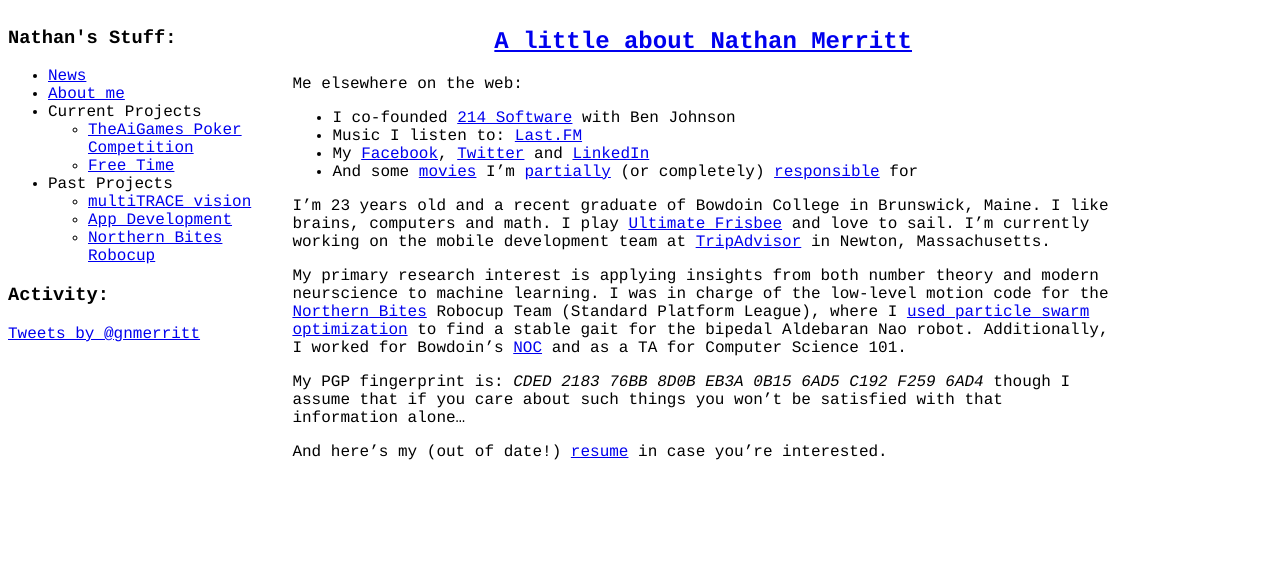
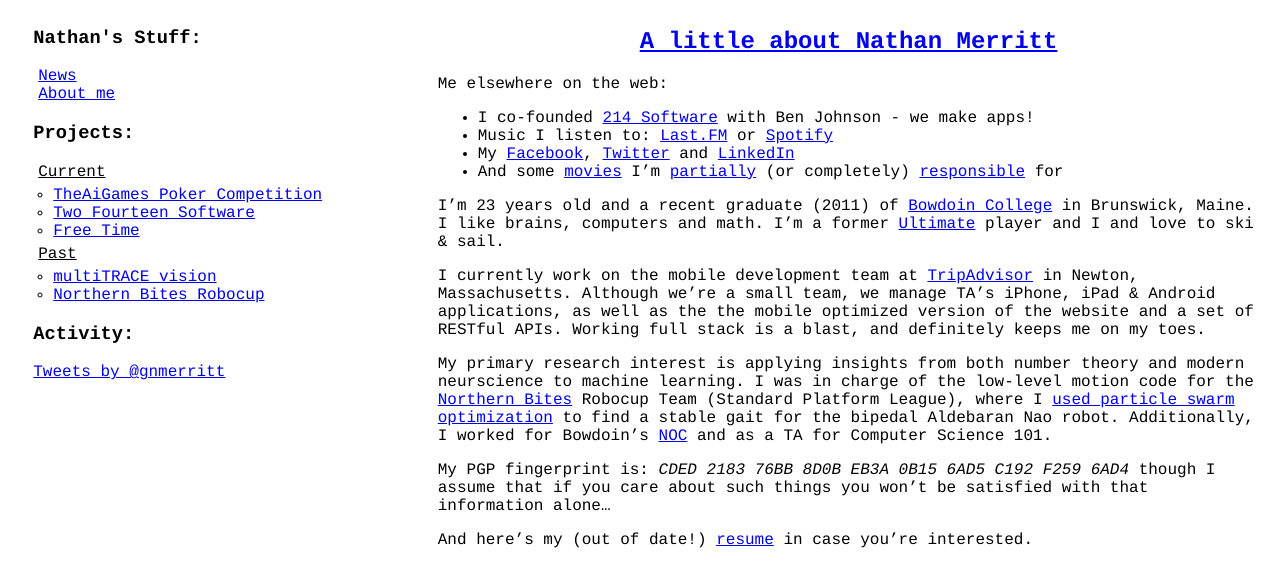
Before and after one commit to gnmerritt/gnmerritt.net, a Jekyll site: the page built from aboutme.markdown, in a window 1280 px wide. Shown: the top 587 px of the page. Built offline with Jekyll 4.4.1, drawn with Linux system fonts in a browser that asks for light colours; comment, search, counter and statistics services are not loaded.

Commit message:
updated styling a bit, added more to about me

```diff
--- a/_layouts/default.html
+++ b/_layouts/default.html
@@ -7,26 +7,33 @@
 </head>
 <body>
 
-<nav class="left">
+<div class="grid">
+
+<nav class="col sidebar">
  <h3>Nathan's Stuff:</h3>
 
-  <ul>
+  <ul class="toplist">
    <li><a href="index.html">News</a></li>
 <!--  <li><a href="/projects/">Written works</a></li> -->
 
    <li><a href="aboutme.html">About me</a></li>
+  </ul>
 
-   <li>Current Projects<br>
+  <h3>Projects:</h3>
+  <ul class="toplist">
+   <li class="section">Current</li>
+   <li class="projects">
      <ul>
        <li><a href="http://github.com/gnmerritt/pokeher">TheAiGames Poker Competition</a></li>
+       <li><a href="http://twofourteen.com">Two Fourteen Software</a></li>
        <li><a href="http://freetimeapp.com">Free Time</a></li>
      </ul>
    </li>
 
-   <li>Past Projects<br>
+   <li class="section">Past</li>
+   <li class="projects">
      <ul>
        <li><a href="/cs280/">multiTRACE vision</a></li>
-       <li><a href="http://twofourteen.com">App Development</a></li>
        <li><a href="http://robocup.bowdoin.edu/blog/">Northern Bites Robocup</a></li>
      </ul>
    </li>
@@ -38,13 +45,13 @@
 <script>!function(d,s,id){var js,fjs=d.getElementsByTagName(s)[0];if(!d.getElementById(id)){js=d.createElement(s);js.id=id;js.src="//platform.twitter.com/widgets.js";fjs.parentNode.insertBefore(js,fjs);}}(document,"script","twitter-wjs");</script>
 </nav>
 
-<div id="content">
+<div id="content" class="col main">
 
 {{ content }}
 
 </div>
 
-<footer> </footer>
+</div> <!-- .grid -->
 
 <script type="text/javascript" src="/js/blog.js" />
 <script>
--- a/_layouts/post.html
+++ b/_layouts/post.html
@@ -6,7 +6,7 @@
   <h3 class="title"><a href="{{ page.url }}">{{ page.title }}</a></h3>
   <p class="date">{{ page.date | date: "%B %d, %Y" }}</p>
 
-  <div class="body">
+  <div class="body clear">
     {{ content }}
   </div>
 
--- a/aboutme.markdown
+++ b/aboutme.markdown
@@ -5,17 +5,22 @@
 
 Me elsewhere on the web:
 
- *  I co-founded [214 Software](http://twofourteen.com) with Ben Johnson
- *  Music I listen to: [Last.FM](http://www.last.fm/user/satH4n/)
+ *  I co-founded [214 Software](http://twofourteen.com) with Ben Johnson - we make apps!
+ *  Music I listen to: [Last.FM](http://www.last.fm/user/satH4n/) or [Spotify](http://open.spotify.com/user/1239066134)
  *  My [Facebook](http://facebook.com/gnmerritt), [Twitter](http://twitter.com/gnmerritt) and [LinkedIn](http://www.linkedin.com/profile?viewProfile=&key=25508982&trk=tab_pro)
  *  And some [movies](http://youtube.com/profile?user=satH4n) I'm [partially](http://vimeo.com/4362627) (or completely) [responsible](http://vimeo.com/22967514) for
 
+I'm 23 years old and a recent graduate (2011) of [Bowdoin
+College](http://bowdoin.edu) in Brunswick, Maine. I like brains,
+computers and math. I'm a former [Ultimate](http://stonedclown.com)
+player and I and love to ski & sail.
 
-I'm 23 years old and a recent graduate of Bowdoin College in
-Brunswick, Maine. I like brains, computers and math. I play [Ultimate
-Frisbee](http://stonedclown.com) and love to sail. I'm currently
-working on the mobile development team at
-[TripAdvisor](http://tripadvisor.com) in Newton, Massachusetts.
+I currently work on the mobile development team at
+[TripAdvisor](http://tripadvisor.com) in Newton,
+Massachusetts. Although we're a small team, we manage TA's iPhone,
+iPad & Android applications, as well as the the mobile optimized
+version of the website and a set of RESTful APIs. Working full stack
+is a blast, and definitely keeps me on my toes.
 
 My primary research interest is applying insights from both number
 theory and modern neurscience to machine learning. I was in charge of
@@ -32,4 +37,5 @@
 6AD4</i> though I assume that if you care about such things you won't be
 satisfied with that information alone...
 
-And here's my (out of date!) [resume](/gnmerritt-resume.pdf) in case you're interested.
+And here's my (out of date!) [resume](/gnmerritt-resume.pdf) in case
+you're interested.
--- a/css/blog.css
+++ b/css/blog.css
@@ -2,27 +2,27 @@
 
 h2 { text-align: center; }
 
-nav.left { width:20%; float:left; }
+nav.left { margin-left:2%; width:20%; float:left; }
 
-#content { width:65%; float:left; margin-left:2.5%; border-top:30px; border-bottom:30px; }
+.projects ul { padding-left:15px; }
+.toplist { list-style:none; padding-left:5px; width:100%; }
+.section { margin:5px 0; text-decoration:underline; }
+
+.grid:after { content: ""; display: table; clear: both; }
+.grid .col { float:left; margin-left:2%; }
+.grid .main { width: 65%; }
+.grid .sidebar { width:30%; }
+
+#content { border-top:30px; border-bottom:30px; }
 #content h4 { text-align: right; }
 
-nav.right { float:right; }
-
-div.clear { clear:both; }
+.clear { clear:both; }
 
 .post { border:1px inset black; overflow:auto; margin:1em; padding:0.5em; }
 .post.full { border-style:none; }
 .post h3 { float:left; } /* title */
 .post .date { float:right; } /* date */
-.post .preview { clear:both; }
 .post.closed .preview { display:none; }
-.post .body { clear:both; }
-.post .related { }
 .post .more, .post .hide { margin:0.5em; padding:0.25em; cursor:pointer; }
 .post .more { float:right; }
 .post .hide { border:1px dashed black; float:left; }
-
-#footer { margin:0 50px; clear:both; }
-
-#commits { }
--- a/index.markdown
+++ b/index.markdown
@@ -18,7 +18,7 @@
        <p class="date">{{ post.date | date: "%d %B  %Y"}}</p>
        <br />
 
-       <div class="preview">{{ post.content | strip_html | truncatewords: 50 }}</div>
+       <div class="preview clear">{{ post.content | strip_html | truncatewords: 50 }}</div>
 
        <div class="clear">
          <p class="hide" onclick="gnm.togglePost(this, '{{ postUid }}')">
```
